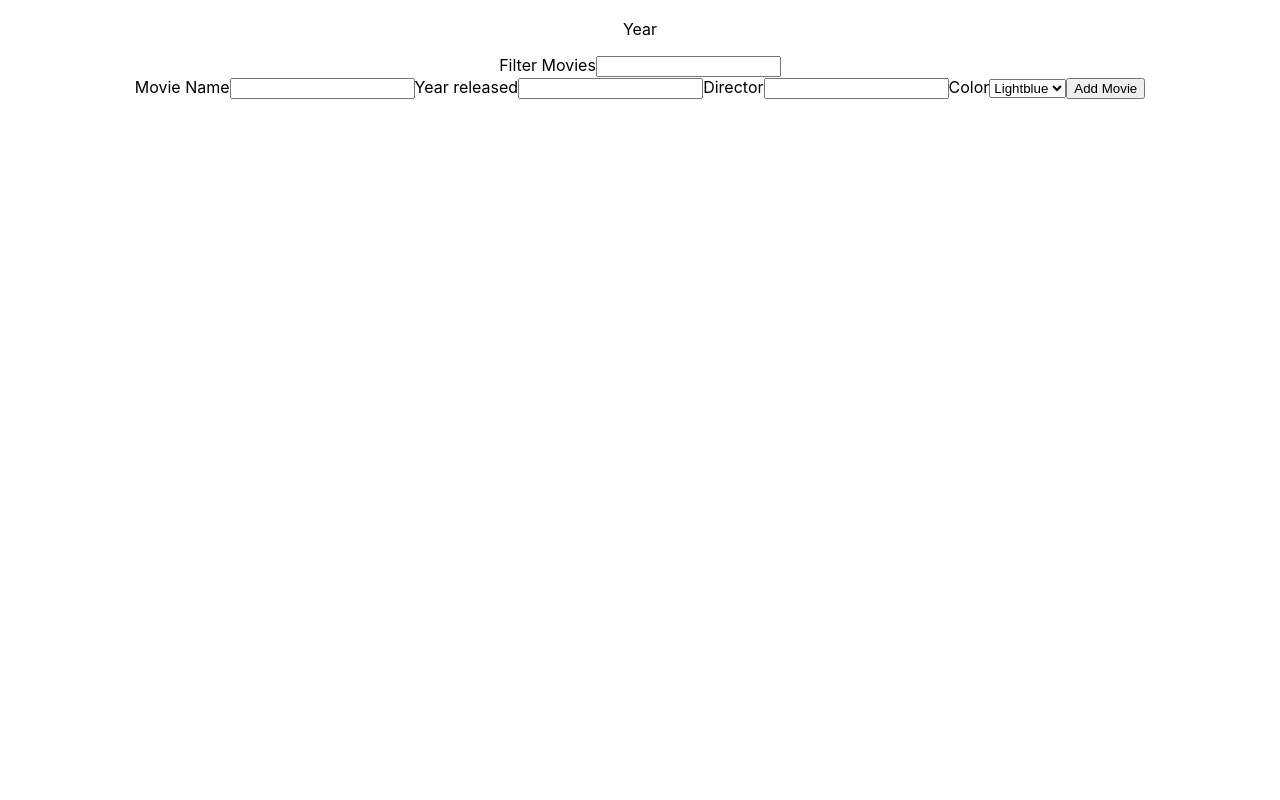
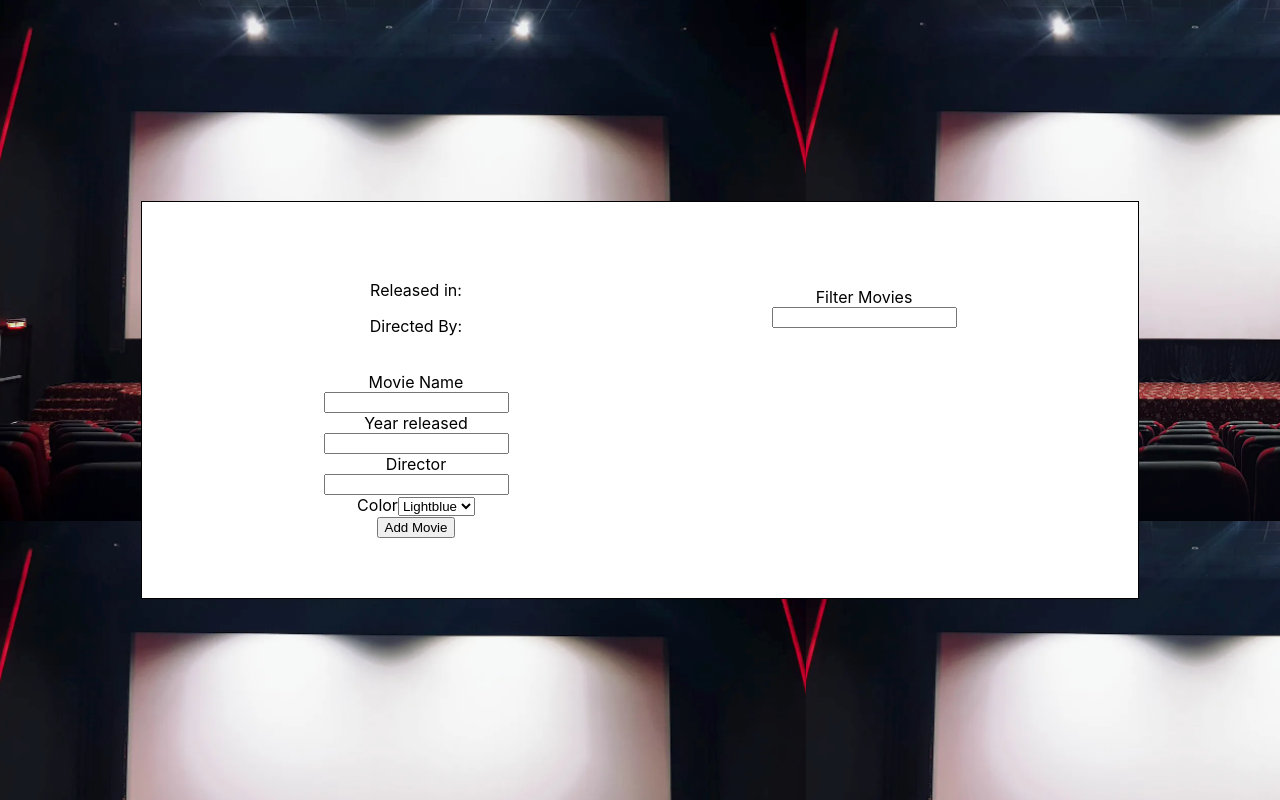
Before and after one commit to taha-amin/from-movie-list-maker-react, a React (Create React App) app: page / in a window 1280 px wide. Built offline with nearby package versions, Linux system fonts and the light colour scheme.

Commit message:
styling app and added background to src

```diff
--- a/src/App.css
+++ b/src/App.css
@@ -1,38 +1,42 @@
+body,
+html,
+#root {
+  display: flex;
+  justify-content: center;
+  align-items: center;
+  width: 100%;
+  height: 100%;
+}
+
+body {
+  background-image: url(./background.png);
+}
+
 .App {
+  width: 70%;
+  background-color: white;
+  display: grid;
+  grid-template-columns: 1fr 1fr;
+  border: solid 1px black;
+  padding: 50px;
+}
+
+.movie-form label,
+.movie-form input {
+  display: block;
+}
+
+.quarter {
+  display: flex;
+  justify-content: center;
+  flex-direction: column;
+  align-items: center;
+  margin: 10px;
   text-align: center;
 }
 
-.App-logo {
-  height: 40vmin;
-  pointer-events: none;
+.movie-list {
+  display: flex;
+  flex-wrap: wrap;
+  flex-direction: row;
 }
-
-@media (prefers-reduced-motion: no-preference) {
-  .App-logo {
-    animation: App-logo-spin infinite 20s linear;
-  }
-}
-
-.App-header {
-  background-color: #282c34;
-  min-height: 100vh;
-  display: flex;
-  flex-direction: column;
-  align-items: center;
-  justify-content: center;
-  font-size: calc(10px + 2vmin);
-  color: white;
-}
-
-.App-link {
-  color: #61dafb;
-}
-
-@keyframes App-logo-spin {
-  from {
-    transform: rotate(0deg);
-  }
-  to {
-    transform: rotate(360deg);
-  }
-}
--- a/src/Movie.js
+++ b/src/Movie.js
@@ -6,7 +6,8 @@ export default function Movie({ movie, handleDeleteMovie }) {
   return (
     <div className="movie" onClick={() => handleDeleteMovie && handleDeleteMovie(movie.name)}>
       <h3>{movie.name}</h3>
-      <p>{movie.year} Year</p>
+      <p>Released in: {movie.year}</p>
+      <p>Directed By: {movie.director}</p>
     </div>
   );
 }
```
Also changed, not shown: src/background.png (added).
